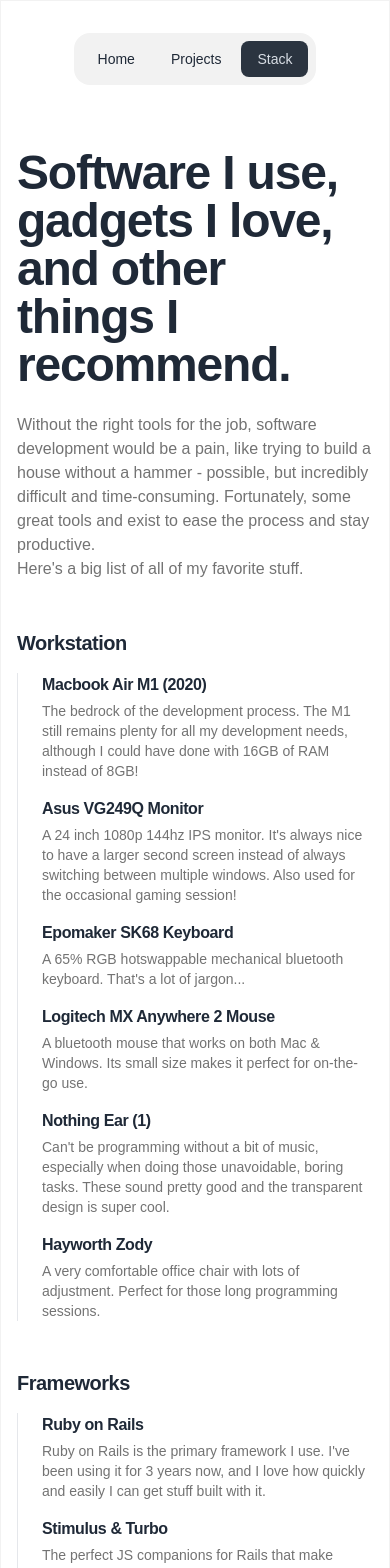
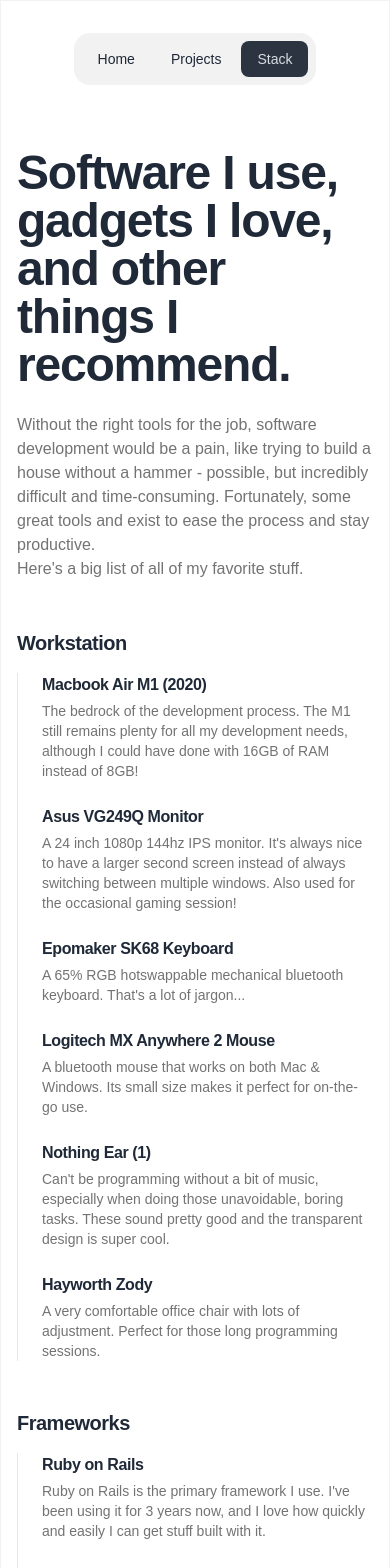
Before and after one commit to alanbiju79/portfolio, a SvelteKit app: page /stack in a window 390 px wide. Shown: the top 1568 px of the page. Built offline with nearby package versions, Linux system fonts and the light colour scheme.

Commit message:
Update Stack.svelte

```diff
--- a/src/routes/stack/Stack.svelte
+++ b/src/routes/stack/Stack.svelte
@@ -101,7 +101,7 @@
 <div class="grid grid-cols-1 md:grid-cols-4 gap-4 md:gap-16 md:border-l md:pl-6 max-w-3xl">
   {#each stack as category}
     <h2 class="mt-8 first:mt-0 md:mt-0">{Object.keys(category)}</h2>
-    <div class="md:col-span-3 flex flex-col gap-4 md:gap-8 pl-6 md:pl-0 border-l md:border-0">
+    <div class="md:col-span-3 flex flex-col gap-6 md:gap-8 pl-6 md:pl-0 border-l md:border-0">
       {#each category[Object.keys(category)[0]] as item (item.name)}
         <div class="flex flex-col">
           {#if item.link}
```
